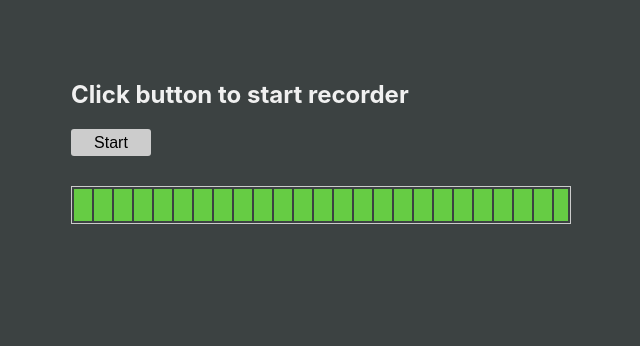
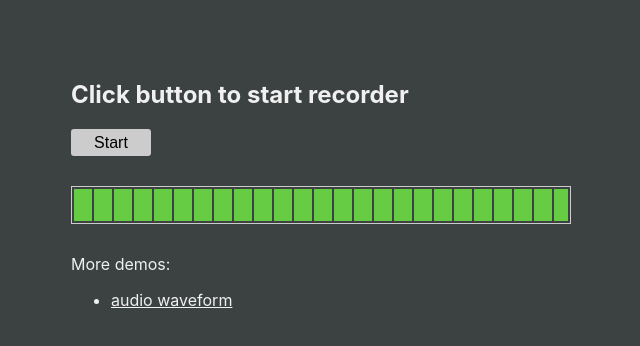
Before and after one commit to skylerlee/wavebell, a website: page demo/index.html in a window 1280 px wide. Shown: the whole page, without its empty margins (319-959 px from the left). Drawn offline with Linux system fonts and the light colour scheme.

Commit message:
Update demo

```diff
--- a/demo/index.html
+++ b/demo/index.html
@@ -35,6 +35,10 @@
     <div class="range-bar">
       <div class="range" id="rng"></div>
     </div>
+    <span>More demos:</span>
+    <ul>
+      <li><a href="./waveform.html">audio waveform</a></li>
+    </ul>
   </div>
   <script src="/dist/wavebell.js"></script>
   <script>
--- a/demo/style.css
+++ b/demo/style.css
@@ -6,6 +6,10 @@ body {
   font-family: -apple-system, BlinkMacSystemFont, "Segoe UI", Roboto, "Helvetica Neue", Arial, sans-serif;
   font-size: 16px;
   background-color: #3c4242;
+  color: #f0f0f0;
+}
+
+a {
   color: #f0f0f0;
 }
 
```
